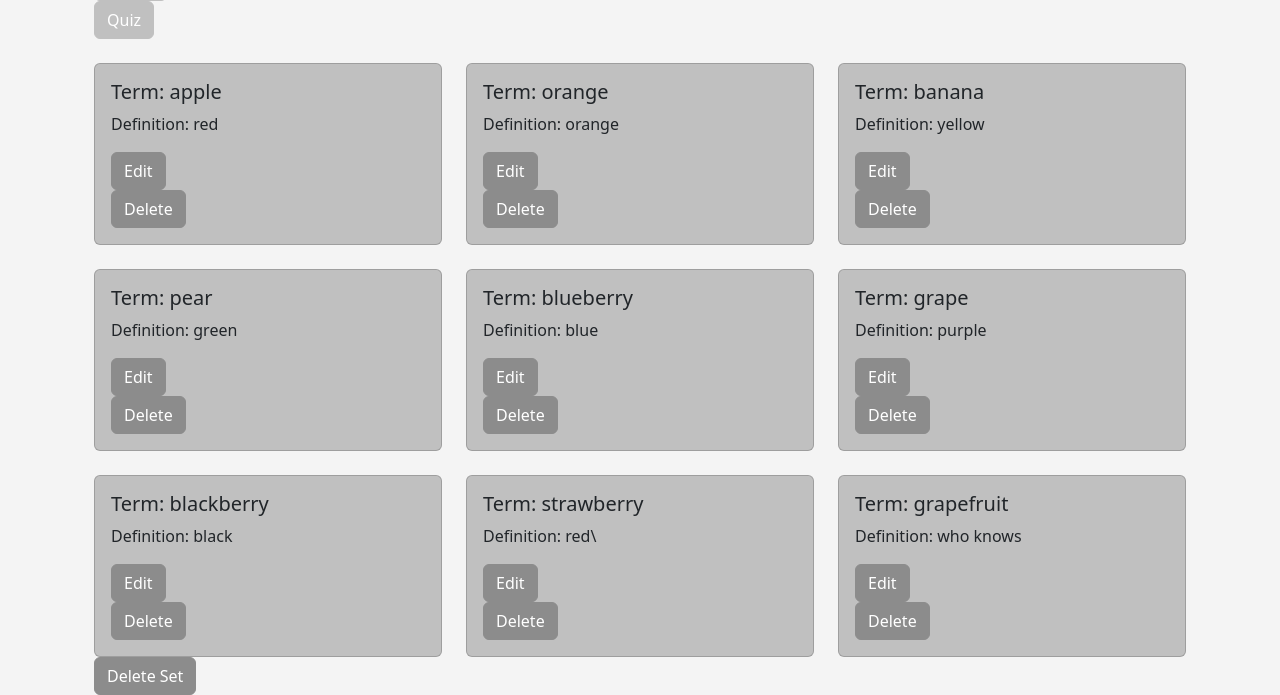
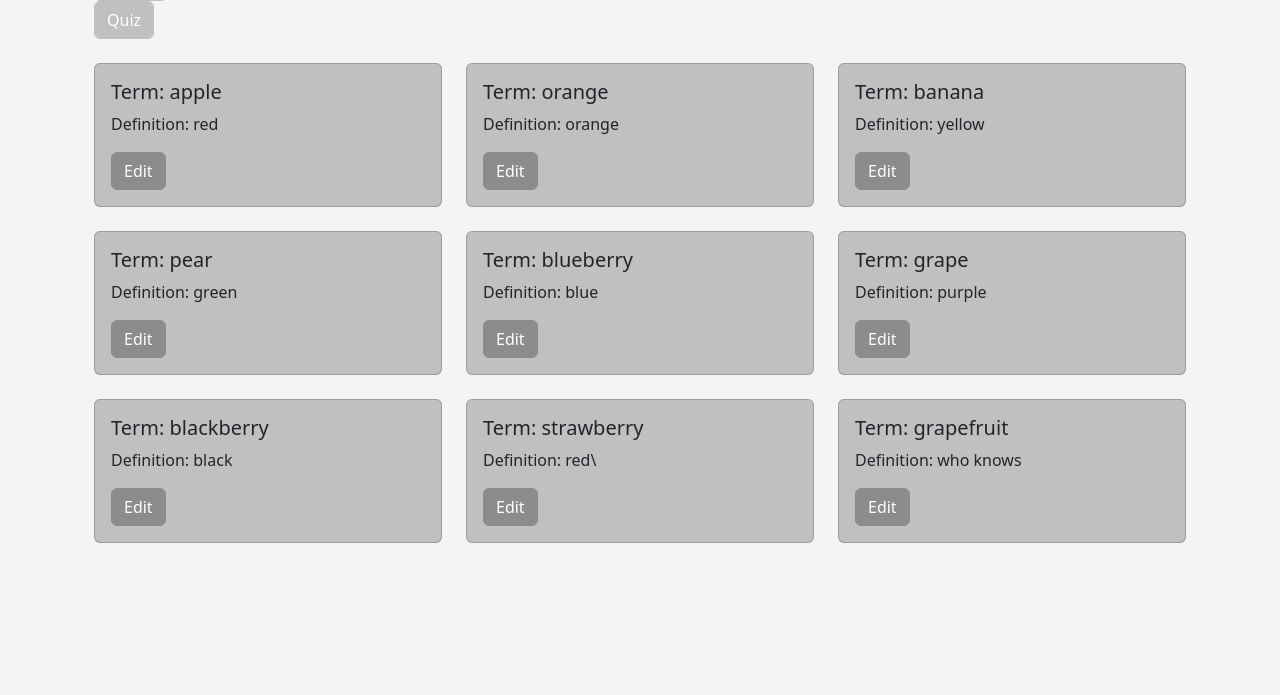
Before and after one commit to Logan-Borzych/quizlet2electricboogaloo, a Flask app: page /sets/1 in a window 1280 px wide. Shown: the part 211-906 px from the top of the page. After the commit the page ends 754 px from the top, so only its background shows below. Run offline with Flask 3, Linux system fonts and the light colour scheme.

Commit message:
Full set changes

```diff
--- a/app.py
+++ b/app.py
@@ -139,7 +139,7 @@ def edit_pair(set_id, term_id):
 
     if request.method == "POST":
         # Update the pair with the form data
-        pair_to_update.term = request.form['term_in']
+        pair_to_update.term = request.form['term']
         pair_to_update.definition = request.form['definition']
 
         try:
--- a/templates/sets.html
+++ b/templates/sets.html
@@ -28,22 +28,44 @@
                     <div class="card-body">
                         <h5 class="card-title">Term: {{ term.term }}</h5>
                         <p class="card-text">Definition: {{ term.definition }}</p>
-                        <form action="{{ url_for('edit_pair', set_id=set_id, term_id=term.id)}}" METHOD="POST">
-                            <input type="hidden" name="set_id" value="{{ set_id }}">
+                        <!-- Form for live edit option -->
+                        <form onsubmit="return toggleEditOption('{{ term.id }}');">
                             <input type="hidden" name="term_id" value="{{ term.id }}">
                             <input type="submit" value="Edit" class="btn btn-success" style="background-color: #8C8C8C; border-color: #8C8C8C;">
                         </form>
-                        <form action="{{ url_for('delete_pair', set_id=set_id, term_id=term.id)}}" METHOD="POST">
+                        <!-- Actual edit form (hidden by default) -->
+                        <form id="edit_form_{{ term.id }}" style="display: none;" action="{{ url_for('edit_pair', set_id=set_id, term_id=term.id)}}" METHOD="POST">
                             <input type="hidden" name="set_id" value="{{ set_id }}">
                             <input type="hidden" name="term_id" value="{{ term.id }}">
-                            <input type="submit" value="Delete" class="btn btn-danger" style="background-color: #8C8C8C; border-color: #8C8C8C;">
+                            <input type="text" class="form-control" placeholder="Term" name="term" value="{{ term.term }}">
+                            <input type="text" class="form-control" placeholder="Definition" name="definition" value="{{ term.definition }}">
+                            <input type="submit" value="Save" class="btn btn-primary">
                         </form>
                     </div>
                 </div>
             </div>
             {% endfor %}
         </div>
-        <div>
+    </div>
+
+    <script>
+        function toggleEditOption(termId) {
+            var editForm = document.getElementById('edit_form_' + termId);
+
+            // Toggle the visibility of the edit form
+            if (editForm.style.display === 'none') {
+                // Show the edit form if it's currently hidden
+                editForm.style.display = 'block';
+            } else {
+                // Hide the edit form if it's currently visible
+                editForm.style.display = 'none';
+            }
+
+            // Prevent the default form submission
+            return false;
+        }
+    </script>
+    {% endblock %}
             <!-- Delete Set -->
             <form method="post" action="/delete_set/{{ set_id }}">
                 <input type="hidden" name="set_id" value="{{ set_id }}">
@@ -52,4 +74,3 @@
         </div>
     </div>
 </body>
-{% endblock %}
```
Also changed, not shown: instance/terms.db.
